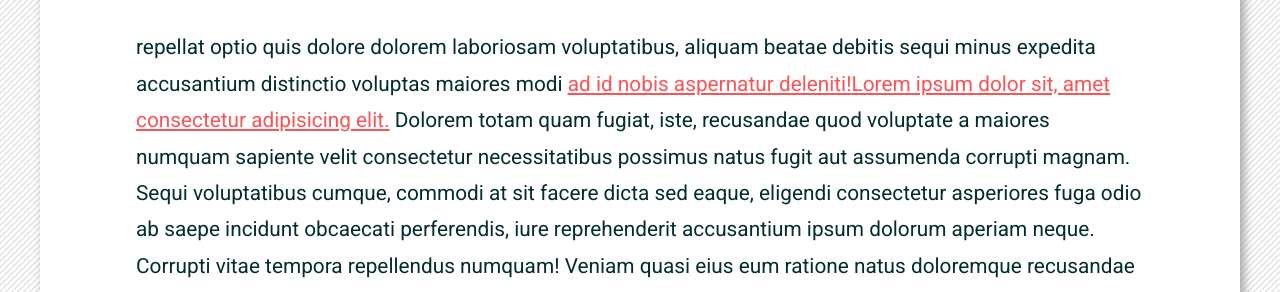
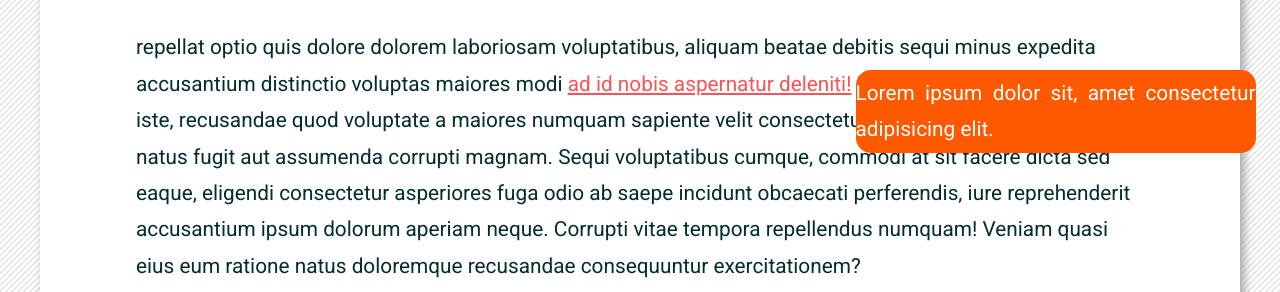
Before and after one commit to pnw206/m7-hw7-robertson-carmen, a plain HTML site: page index.html in a window 1280 px wide. Both pictures are taken after a click on the element "ad id nobis aspernatur deleniti!". Shown: the part 770-1062 px from the top of the page. Drawn offline with Linux system fonts and the light colour scheme.

Commit message:
index.html

```diff
--- a/styles.css
+++ b/styles.css
@@ -134,9 +134,9 @@
     color: var(--off-white);
   }
 
-  /* tooltip code below */
+/* tooltip code below */
 
-  span.tooltip {
+span.tooltip {
     color: var(--danger-color);
     position: relative;
     cursor: pointer;
@@ -151,14 +151,27 @@
   span.tooltip:hover > span,
   span.tooltip:focus > span {
     display: inline;
+    position: absolute;
+    z-index: 1;
   }
 
   /* styling for tooltip bubble */
   span.tooltip span {
     display: none;
+    width: 400px;
+    background-color: rgb(255, 89, 0);
+    color: #fff;
+    text-align: justify;
+    padding: 5px 0;
+    border-radius: 15px;
+    margin: 4px;
   }
 
   /* styling for tooltip bubble arrow */
   span.tooltip span::after {
     content: "";
+    width: 120px;
+    bottom: 100%;
+    left: 50%;
+    margin-left: -60px;
   }
```
